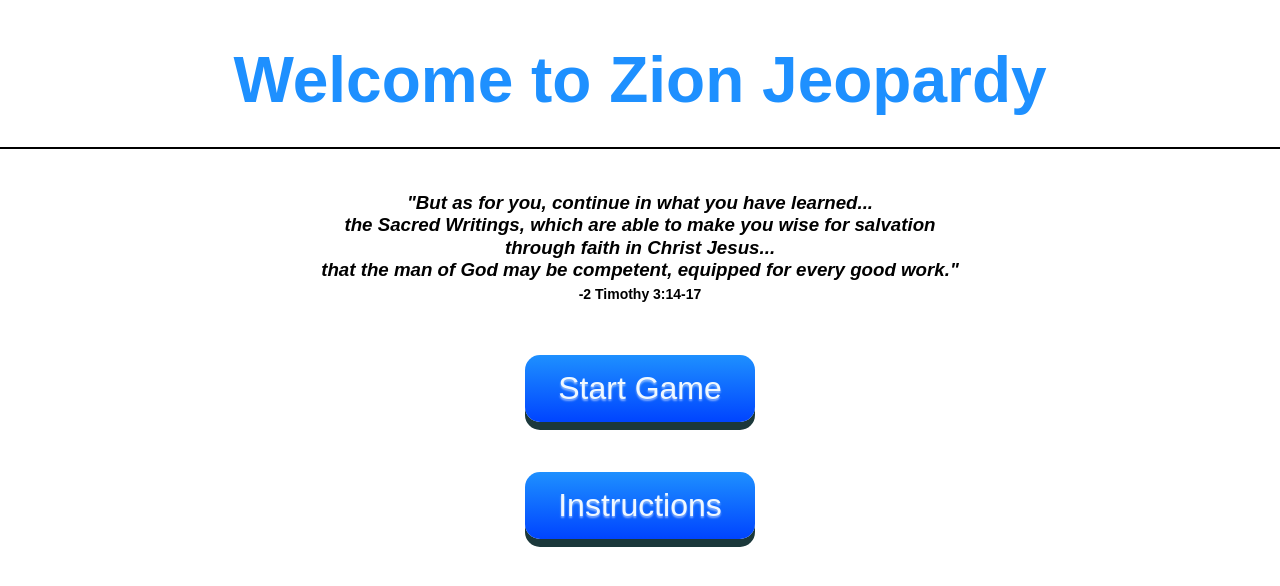
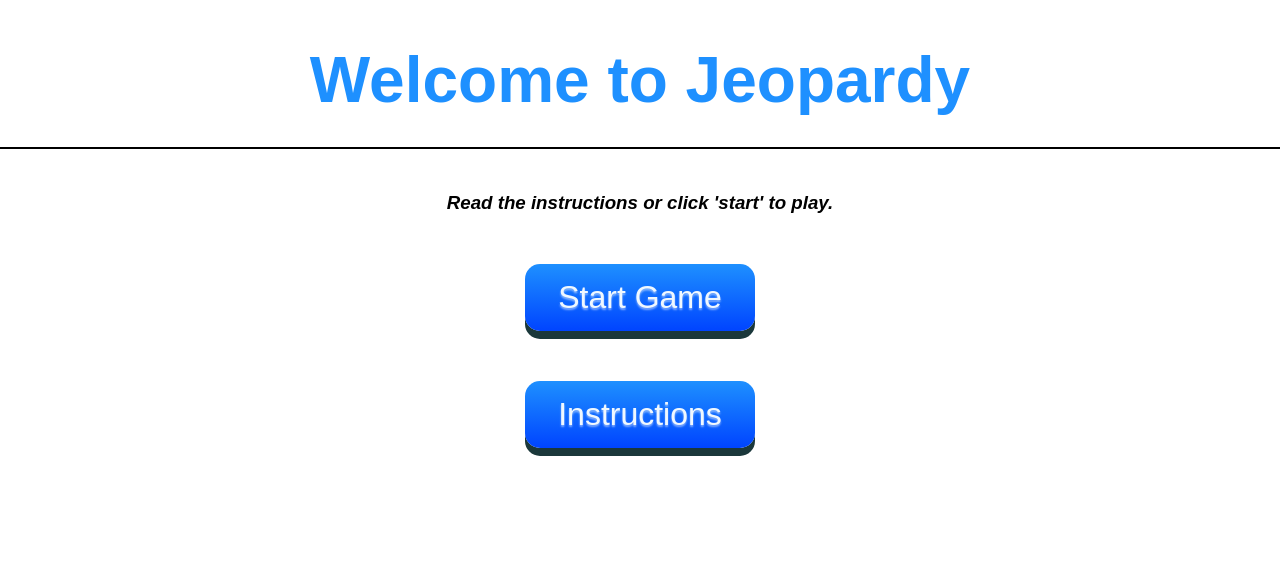
Before and after one commit to gwenf/Jeopardy, a plain HTML site: page index.html in a window 1280 px wide. Drawn offline with nearby package versions, Linux system fonts and the light colour scheme.

Commit message:
Update index.html

```diff
--- a/index.html
+++ b/index.html
@@ -23,12 +23,8 @@
 	</div>
 
 
-	<h1>Welcome to Zion Jeopardy</h1>
-	<h3>"But as for you, continue in what you have learned... <br>
-		the Sacred Writings, which are able to make you wise for salvation <br>
-		through faith in Christ Jesus... <br>
-		that the man of God may be competent, equipped for every good work." <br>
-		<span id="verse">-2 Timothy 3:14-17</span></h3>
+	<h1>Welcome to Jeopardy</h1>
+	<h3>Read the instructions or click 'start' to play.</h3>
 
 
 	<p><a href="jeopardyBoard.html" class='startButton'>Start Game</a></p>
```
